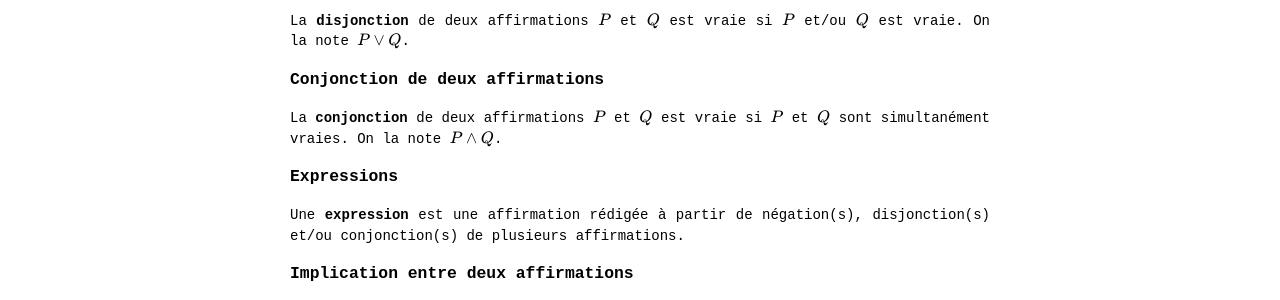
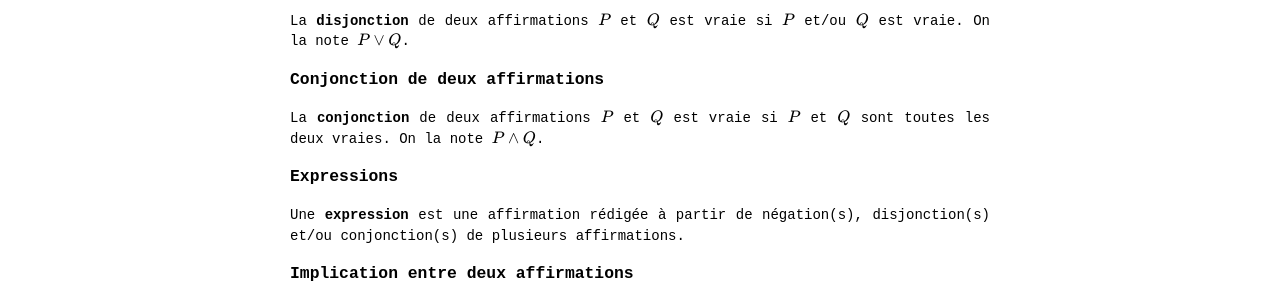
Before and after one commit to Thrallherd/AlgebraExNihilo, a Jekyll site: the page built from logic_def2.md, in a window 1280 px wide. Shown: the part 726-1026 px from the top of the page. Built offline with Jekyll 4.4.1, drawn with Linux system fonts in a browser that asks for light colours; formulas are drawn with MathJax 3.

Commit message:
Update logic_def2.md

```diff
--- a/logic_def2.md
+++ b/logic_def2.md
@@ -23,7 +23,7 @@ On dit que deux affirmations $$P$$ et $$Q$$ ont la même **véracité**, soit lo
 La **disjonction** de deux affirmations $$P$$ et $$Q$$ est vraie si $$P$$ et/ou $$Q$$ est vraie. On la note $$P \lor Q$$.
 
 ### Conjonction de deux affirmations
-La **conjonction** de deux affirmations $$P$$ et $$Q$$ est vraie si $$P$$ et $$Q$$ sont simultanément vraies. On la note $$P \land Q$$.
+La **conjonction** de deux affirmations $$P$$ et $$Q$$ est vraie si $$P$$ et $$Q$$ sont toutes les deux vraies. On la note $$P \land Q$$.
 
 ### Expressions
 Une **expression** est une affirmation rédigée à partir de négation(s), disjonction(s) et/ou conjonction(s) de plusieurs affirmations.
```
